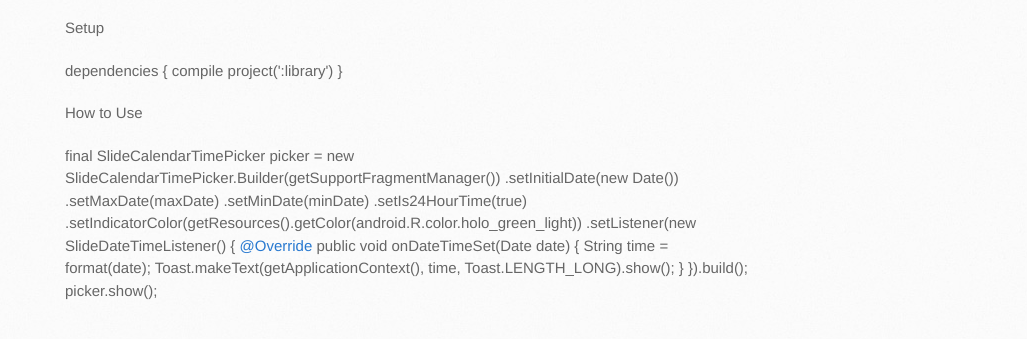
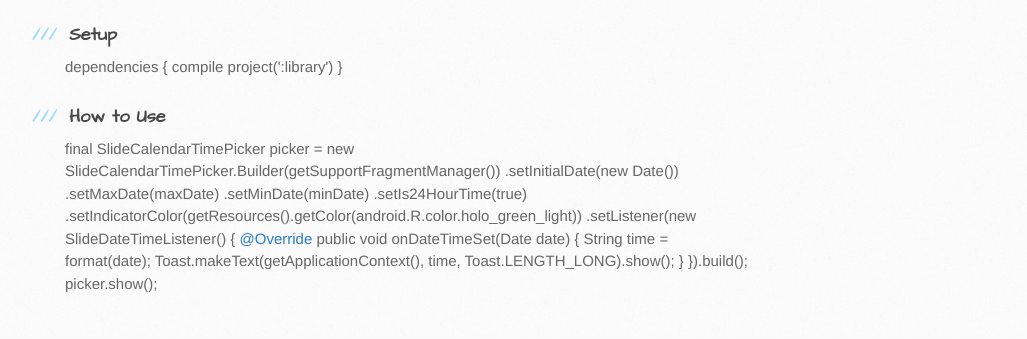
Before and after one commit to ACCoder/SlideCalendarTimePicker, a plain HTML site: page index.html in a window 1280 px wide. Shown: the part 944-1283 px from the top of the page, without its empty margins (105-1132 px from the left). Drawn offline with Linux system fonts and the light colour scheme.

```diff
--- a/index.html
+++ b/index.html
@@ -34,13 +34,15 @@
 
 <p><img src="https://raw.githubusercontent.com/ACCoder/SlideCalendarTimePicker/master/appworks/SlideCalendarTimePicker/screenshot2.png" alt=""></p>
 
-<p>Setup</p>
+<h3>
+<a id="setup" class="anchor" href="#setup" aria-hidden="true"><span class="octicon octicon-link"></span></a>Setup</h3>
 
 <p>dependencies {
     compile project(':library')
 }</p>
 
-<p>How to Use</p>
+<h3>
+<a id="how-to-use" class="anchor" href="#how-to-use" aria-hidden="true"><span class="octicon octicon-link"></span></a>How to Use</h3>
 
 <p>final SlideCalendarTimePicker picker = new SlideCalendarTimePicker.Builder(getSupportFragmentManager())
                 .setInitialDate(new Date())
```
Also changed, not shown: params.json (+1 -1 lines).
